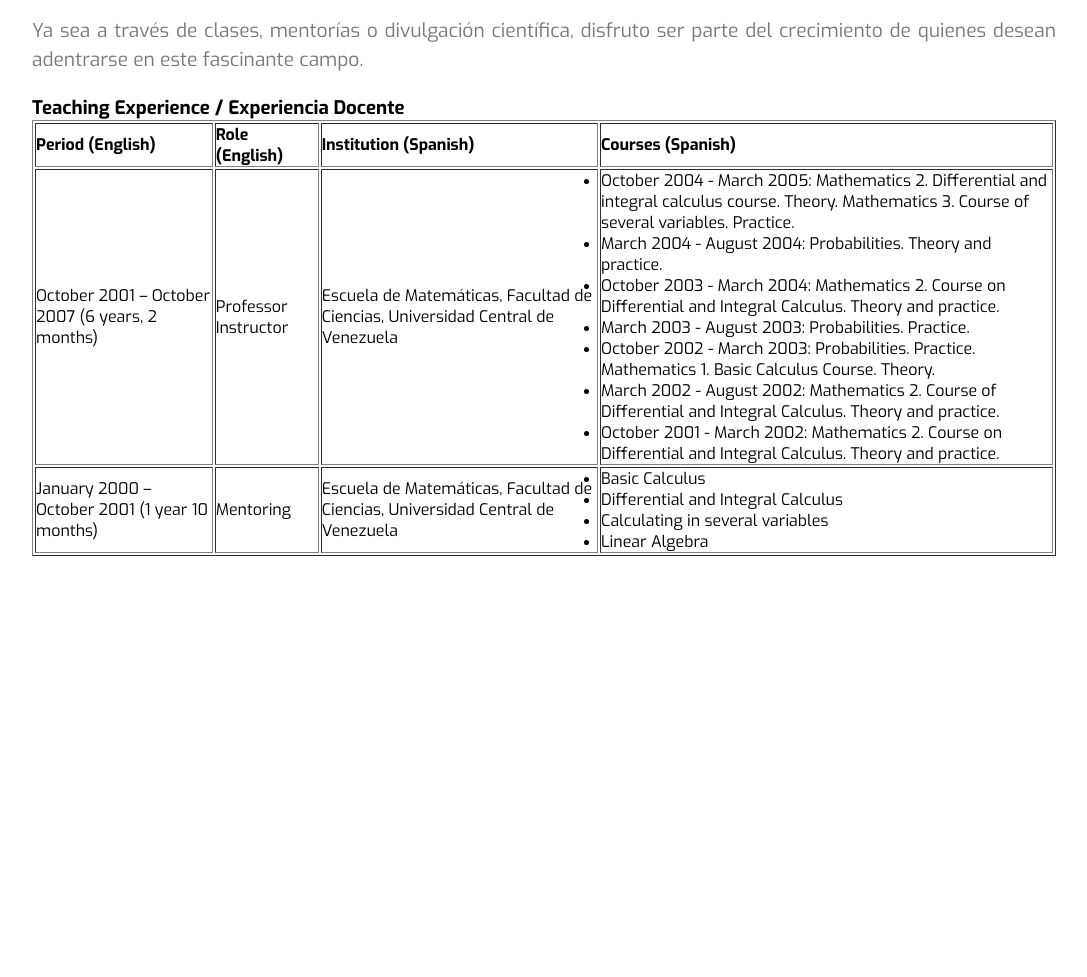
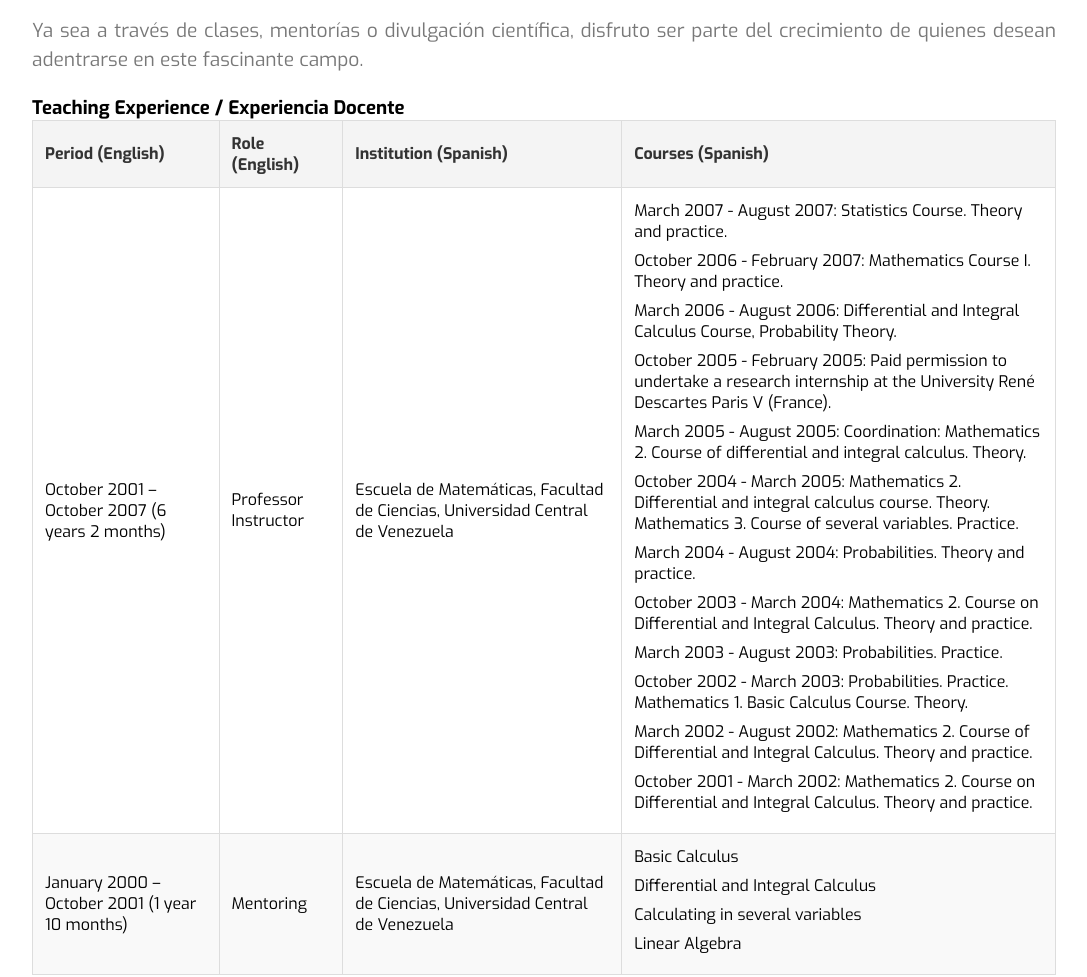
Before and after one commit to jcombari/jcombari.github.io, a plain HTML site: page teaching.html in a window 1280 px wide. Shown: the part 708-1685 px from the top of the page, without its empty margins (96-1183 px from the left). Before the commit the page ends 1384 px from the top, so only its background shows below. Drawn offline with Linux system fonts and the light colour scheme.

```diff
--- a/teaching.html
+++ b/teaching.html
@@ -5,6 +5,43 @@
     <meta name="viewport" content="width=device-width, initial-scale=1.0">
     <title>TEACHING - Dr. J. Combariza</title>
     <link rel="stylesheet" href="assets/css/main.css">
+    <style>
+        /* Estilos personalizados para la tabla */
+        table {
+            width: 100%;
+            border-collapse: collapse;
+            margin-bottom: 20px;
+        }
+
+        th, td {
+            padding: 12px;
+            text-align: left;
+            border: 1px solid #ddd;
+        }
+
+        th {
+            background-color: #f4f4f4;
+            color: #333;
+        }
+
+        tr:nth-child(even) {
+            background-color: #f9f9f9;
+        }
+
+        tr:hover {
+            background-color: #f1f1f1;
+        }
+
+        ul {
+            list-style-type: none;
+            margin: 0;
+            padding: 0;
+        }
+
+        li {
+            margin-bottom: 8px;
+        }
+    </style>
 </head>
 <body>
     <!-- Contenedor donde se cargará el navbar -->
@@ -35,7 +72,7 @@
 
         <h3>Teaching Experience / Experiencia Docente</h3>
 
-        <table border="1">
+        <table>
             <thead>
                 <tr>
                     <th>Period (English)</th>
@@ -46,11 +83,16 @@
             </thead>
             <tbody>
                 <tr>
-                    <td>October 2001 – October 2007 (6 years, 2 months)</td>
+                    <td>October 2001 – October 2007 (6 years 2 months)</td>
                     <td>Professor Instructor</td>
                     <td>Escuela de Matemáticas, Facultad de Ciencias, Universidad Central de Venezuela</td>
                     <td>
                         <ul>
+                            <li>March 2007 - August 2007: Statistics Course. Theory and practice.</li>
+                            <li>October 2006 - February 2007: Mathematics Course I. Theory and practice.</li>
+                            <li>March 2006 - August 2006: Differential and Integral Calculus Course, Probability Theory.</li>
+                            <li>October 2005 - February 2005: Paid permission to undertake a research internship at the University René Descartes Paris V (France).</li>
+                            <li>March 2005 - August 2005: Coordination: Mathematics 2. Course of differential and integral calculus. Theory.</li>
                             <li>October 2004 - March 2005: Mathematics 2. Differential and integral calculus course. Theory. Mathematics 3. Course of several variables. Practice.</li>
                             <li>March 2004 - August 2004: Probabilities. Theory and practice.</li>
                             <li>October 2003 - March 2004: Mathematics 2. Course on Differential and Integral Calculus. Theory and practice.</li>
```
